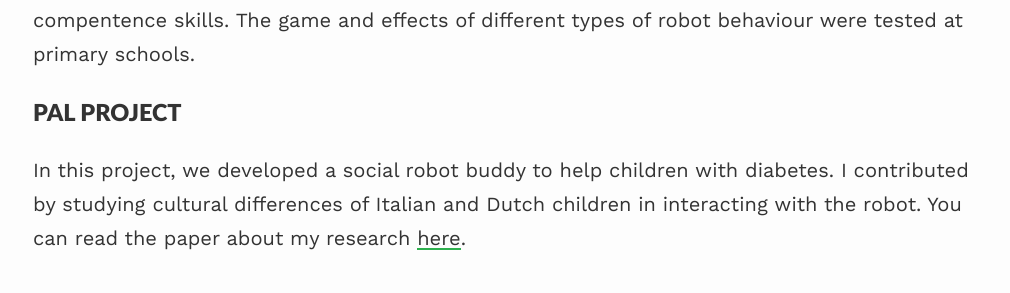
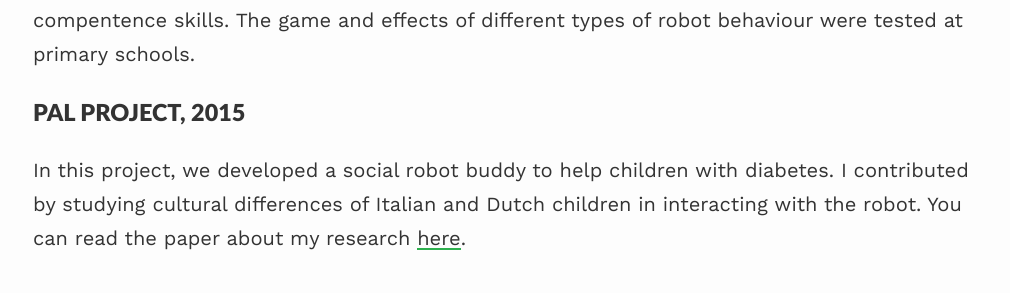
Before and after one commit to ANeerincx/website, a Jekyll site: the page built from _pages/projects.md, in a window 1280 px wide. Shown: the part 812-1105 px from the top of the page, without its empty margins (132-1142 px from the left). Built offline with Jekyll 4.4.1, drawn with Linux system fonts in a browser that asks for light colours; nearby versions of some CDN libraries.

Commit message:
Update projects.md

```diff
--- a/_pages/projects.md
+++ b/_pages/projects.md
@@ -14,5 +14,5 @@ Het centrum voor jeugd en gezin (CJG Capelle) provides a broad range of child an
 ### RESEARCH VISIT AT GAIPS LAB, INESC-ID / INSTITUTO SUPERIOR TÉCNICO, LISBON, PORTUGAL, 2023
 In this project, we designed a game played with a social robot to teach children about emotions. The end goal of the game is to help children in developing their emotional compentence skills. The game and effects of different types of robot behaviour were tested at primary schools.
 
-### PAL PROJECT
+### PAL PROJECT, 2015
 In this project, we developed a social robot buddy to help children with diabetes. I contributed by studying cultural differences of Italian and Dutch children in interacting with the robot. You can read the paper about my research [here](https://ieeexplore.ieee.org/abstract/document/7451818).
```
